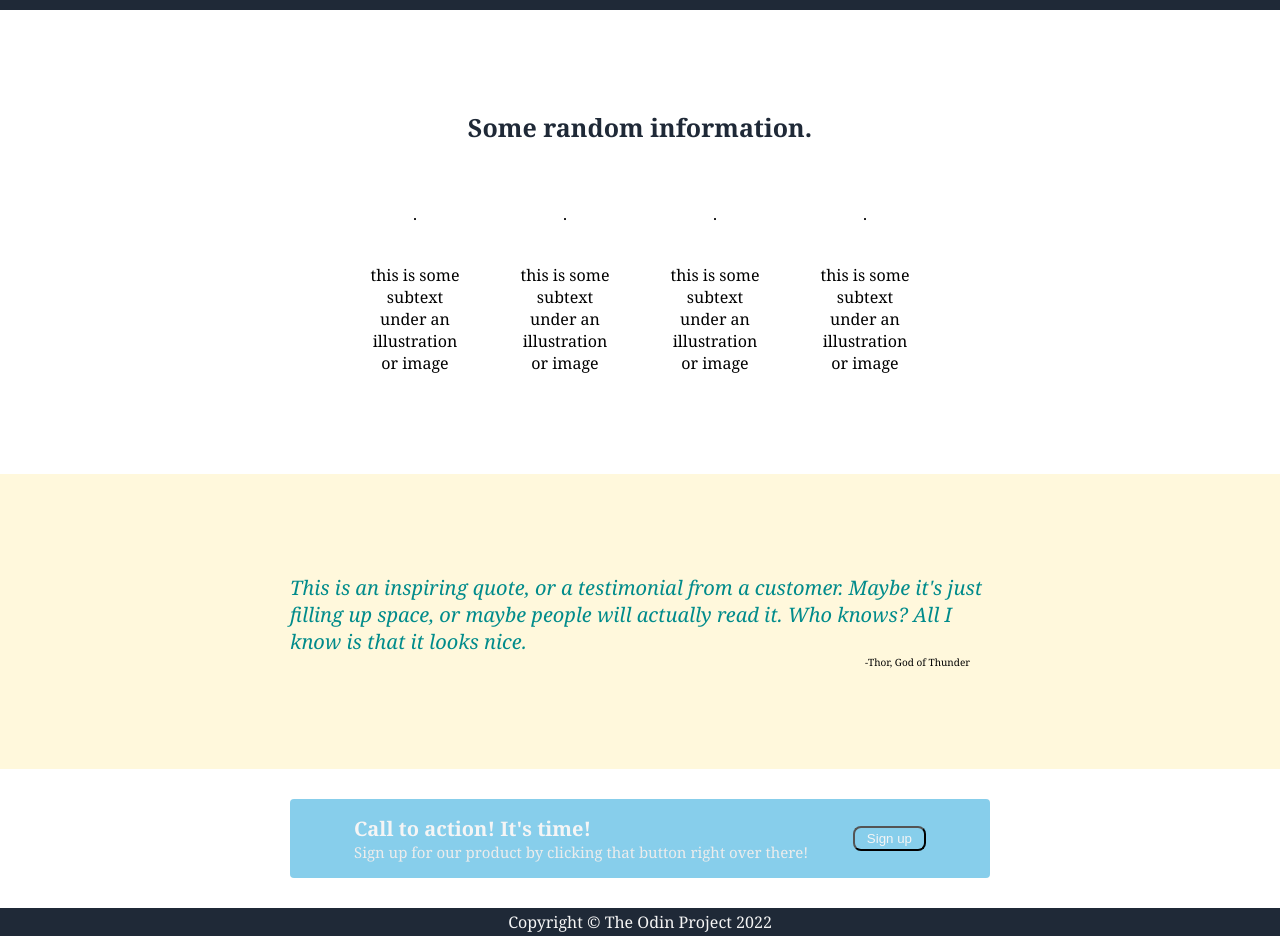
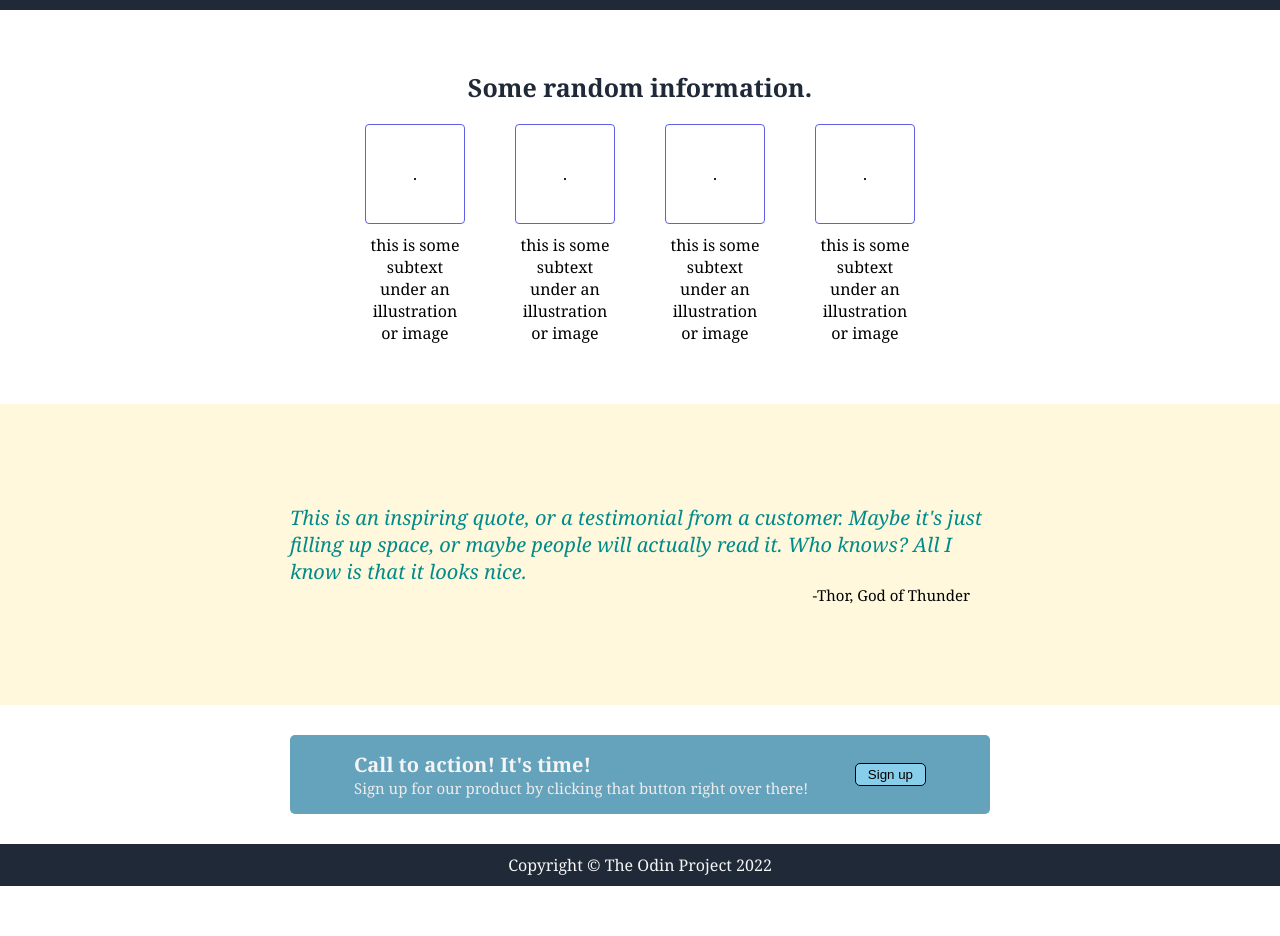
Before and after one commit to afterrainfall/Landing-Page, a plain HTML site: page index.html in a window 1280 px wide. Shown: the part 380-1316 px from the top of the page. After the commit the page ends 1266 px from the top, so only its background shows below. Drawn offline with Linux system fonts and the light colour scheme.

Commit message:
Update and correct css

```diff
--- a/style.css
+++ b/style.css
@@ -26,7 +26,7 @@ body {
     display: flex;
     justify-content: space-between;
     padding: 100px 0;
-    gap: 20px;
+    gap: 30px;
 }
 
 ul {
@@ -51,7 +51,7 @@ li {
 button {
     padding: 3px 12px;
     margin: 10px 0;
-    border-radius: 8px;
+    border-radius: 5px;
 }
 
 .content-2 {
@@ -68,7 +68,7 @@ button {
     flex-direction: column;
     justify-content: center;
     align-items: center;
-    padding: 100px 0;
+    padding: 60px 0;
     gap: 20px;
 }
 
@@ -80,13 +80,15 @@ button {
 
 .subsection-2-2 {
     display: flex;
-    justify-content: center;
     gap: 50px;
 }
 
 .subsection-2-2 .container {
+    display: flex;
+    flex-direction: column;
     max-width: 100px;
     text-align: center;
+    gap: 10px;
 }
 
 .subsection-2-2 .blank {
@@ -96,7 +98,8 @@ button {
     height: 100px;
     width: 100px;
     box-sizing: border-box;
-    border: 5px blue;
+    border: 1px solid #5f5fe7;
+    border-radius: 4px;
 }
 
 .section-3 {
@@ -106,7 +109,6 @@ button {
     justify-content: center;
     align-items: center;
     padding: 100px 5em;
-    margin: 0;
     gap: 20px;
     background: cornsilk;
 }
@@ -123,7 +125,7 @@ button {
 
 .section-3 .text-2 {
     text-align: end;
-    font-size: 10px;
+    font-size: 15px;
     padding-right: 20px;
 }
 
@@ -132,35 +134,35 @@ button {
     display: flex;
     justify-content: space-between;
     align-items: center;
-    background: skyblue;
+    background: rgb(101, 162, 187);
     padding: 1em 4em;
     width: 700px;
     box-sizing: border-box;
     margin: 30px auto;
-    border-radius: 4px;
+    border-radius: 5px;
 }
 
-.container .subtext-1 {
+.section-4 .subtext-1 {
     color: whitesmoke;
     font-weight: bold;
     font-size: 20px;
 }
 
-.container .subtext-2 {
+.section-4 .subtext-2 {
     color: rgb(236, 236, 236);
     font-size: 15px;
 }
 
 .section-4 .button {
     background: skyblue;
-    border: 1 white;
-    color: whitesmoke;
+    border: 1px solid rgb(0, 0, 0);
+    color: rgb(0, 0, 0);
 }
 
 .section-5 {
     background: #1f2937;
     color: whitesmoke;
-    padding: 3px 5em;
+    padding: 10px 0;
 }
 
 .footer {
```
